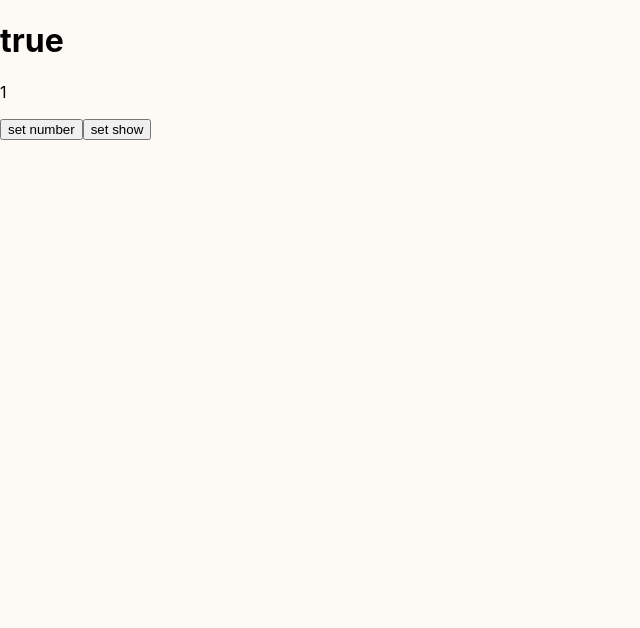
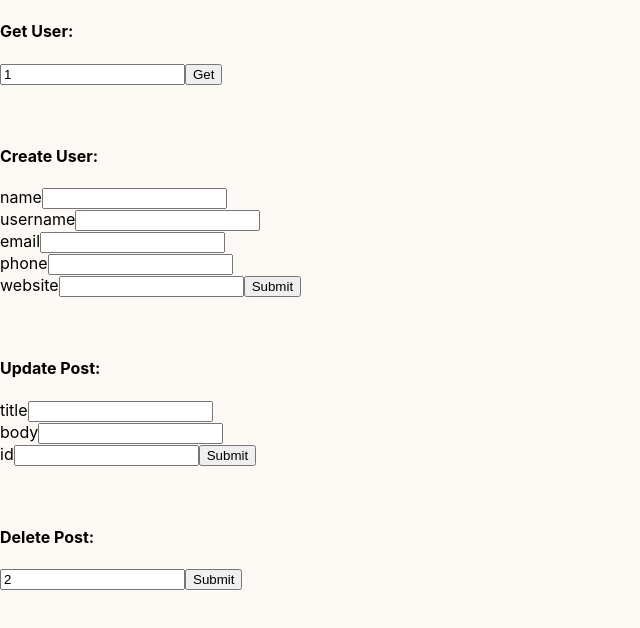
Before and after one commit to hope-s/react-botostart-course, a React (Create React App) app: page / in a window 1280 px wide. Shown: the top 628 px of the page, without its empty margins (0-640 px from the left). Built offline with nearby package versions, Linux system fonts and the light colour scheme.

Commit message:
GraphQL Apollo

```diff
--- a/package.json
+++ b/package.json
@@ -3,11 +3,13 @@
   "version": "0.1.0",
   "private": true,
   "dependencies": {
+    "@apollo/client": "^3.6.9",
     "@testing-library/jest-dom": "^5.16.2",
     "@testing-library/react": "^12.1.4",
     "@testing-library/user-event": "^13.5.0",
     "axios": "^0.26.1",
     "firebase": "^8.7.1",
+    "graphql": "^16.5.0",
     "node-sass": "^7.0.1",
     "prop-types": "^15.8.1",
     "query-string": "^7.1.1",
--- a/src/App.jsx
+++ b/src/App.jsx
@@ -1,28 +1,30 @@
-import { useMemo, useState } from "react";
+import CreateUser from './pages/CreateUser';
+import DeletePost from './pages/DeletePost';
+import UpdatePost from './pages/UpdatePost';
+import User from './pages/User';
 
 export default function App() {
-  const [show, setShow] = useState(true);
-  const [number, setNumber] = useState(1);
+  return (
+    <div className='App'>
+      <h4>Get User:</h4>
+      <User />
+      <br />
+      <br />
 
-  const slow = useMemo(() => {
-    for (let index = 0; index < 1000000000; index++) {}
-    return show;
-  }, [show]);
+      <h4>Create User:</h4>
+      <CreateUser />
+      <br />
+      <br />
 
-  function setShowFunc() {
-    setShow(!show);
-  }
+      <h4>Update Post:</h4>
+      <UpdatePost />
+      <br />
+      <br />
 
-  function setFuncNumber() {
-    setNumber(number + 1);
-  }
-
-  return (
-    <div className="App">
-      <h1>{slow ? "true" : "false"}</h1>
-      <p>{number}</p>
-      <button onClick={setFuncNumber}>set number</button>
-      <button onClick={setShowFunc}>set show</button>
+      <h4>Delete Post:</h4>
+      <DeletePost />
+      <br />
+      <br />
     </div>
   );
 }
--- /dev/null
+++ b/src/graphql/index.js
@@ -0,0 +1,6 @@
+import { ApolloClient, InMemoryCache } from '@apollo/client';
+
+export const client = new ApolloClient({
+  uri: 'https://graphqlzero.almansi.me/api',
+  cache: new InMemoryCache(),
+});
--- /dev/null
+++ b/src/graphql/mutations.js
@@ -0,0 +1,59 @@
+import { gql } from '@apollo/client';
+
+export const UPDATE_POST = gql`
+  mutation UpdatePost($id: ID!, $title: String!, $body: String!) {
+    updatePost(id: $id, input: { title: $title, body: $body }) {
+      id
+      title
+      body
+      user {
+        id
+        username
+        email
+        company {
+          name
+        }
+        phone
+        posts {
+          data {
+            id
+            title
+            body
+          }
+        }
+      }
+    }
+  }
+`;
+
+export const CREATE_USER = gql`
+  mutation CreateUser(
+    $name: String!
+    $username: String!
+    $email: String!
+    $phone: String
+    $website: String
+  ) {
+    createUser(
+      input: {
+        name: $name
+        username: $username
+        email: $email
+        phone: $phone
+        website: $website
+      }
+    ) {
+      name
+      username
+      email
+      phone
+      website
+    }
+  }
+`;
+
+export const DELETE_POST = gql`
+  mutation DeletePost($id: ID!) {
+    deletePost(id: $id)
+  }
+`;
--- /dev/null
+++ b/src/graphql/queries.js
@@ -0,0 +1,12 @@
+import { gql } from '@apollo/client/core';
+
+export const GET_USER = gql`
+  query GetUser($id: ID!) {
+    user(id: $id) {
+      username
+      email
+      phone
+      id
+    }
+  }
+`;
--- a/src/index.js
+++ b/src/index.js
@@ -2,12 +2,14 @@ import React from "react";
 import { createRoot } from 'react-dom/client';
 import "./index.scss";
 import App from "./App";
+import { ApolloProvider } from '@apollo/client';
+import { client } from "./graphql";
 
 const rootElemet = document.getElementById("root");
 const root = createRoot(rootElemet);
 
 root.render(
-  // <StrictMode>
+  <ApolloProvider client={client}>
     <App />
-  // </StrictMode>
+  </ApolloProvider>
 );
--- /dev/null
+++ b/src/pages/CreateUser.jsx
@@ -0,0 +1,58 @@
+import { useMutation } from '@apollo/client';
+import * as mutations from '../graphql/mutations';
+
+export default function CreateUser() {
+  const [muteFunc, { data, loading, error }] = useMutation(
+    mutations.CREATE_USER,
+    {
+      variables: { name: 'omid', username: 'sh', email: 'omidsh@gmail.com' }, //default values
+    }
+  );
+
+  const submitForm = (e) => {
+    e.preventDefault();
+    muteFunc({
+      variables: {
+        name: e.target[0].value,
+        username: e.target[1].value,
+        email: e.target[2].value,
+        phone: e.target[3].value,
+        website: e.target[4].value,
+      },
+    });
+  };
+  console.log('Create User', { data, loading, error });
+
+  return (
+    <div>
+      <form onSubmit={submitForm}>
+        <label htmlFor='name'>name</label>
+        <input type='text' name='name' id='name' />
+        <br />
+        <label htmlFor='username'>username</label>
+        <input type='text' name='body' id='username' />
+        <br />
+        <label htmlFor='email'>email</label>
+        <input type='email' name='email' id='email' />
+        <br />
+        <label htmlFor='phone'>phone</label>
+        <input type='number' name='phone' id='phone' />
+        <br />
+        <label htmlFor='website'>website</label>
+        <input type='text' name='website' id='website' />
+
+        <button type='submit'>Submit</button>
+
+        {data && (
+          <>
+            <p style={{ color: 'green' }}>User Created successfully!</p>
+            <p>name: {data.createUser.name}</p>
+            <p>email: {data.createUser.email}</p>
+            <p>phone: {data.createUser.phone}</p>
+            <p>website: {data.createUser.website}</p>
+          </>
+        )}
+      </form>
+    </div>
+  );
+}
--- /dev/null
+++ b/src/pages/DeletePost.jsx
@@ -0,0 +1,28 @@
+import React, { useState } from 'react';
+import { useMutation } from '@apollo/client';
+import * as mutations from '../graphql/mutations';
+
+export default function DeletePost() {
+  const [Func, { data, loading, error }] = useMutation(mutations.DELETE_POST);
+  const [id, setId] = useState(2);
+
+  console.log('DeletePost', { data, loading, error });
+
+  const submitForm = (e) => {
+    e.preventDefault();
+    Func({ variables: { id } });
+  };
+  return (
+    <div>
+      <form onSubmit={submitForm}>
+        <input
+          type='number'
+          value={id}
+          onChange={({ target: { value } }) => setId(value)}
+        />
+        <button>Submit</button>
+      </form>
+      {data && <p style={{ color: 'green' }}>User Deleted!</p>}
+    </div>
+  );
+}
--- /dev/null
+++ b/src/pages/UpdatePost.jsx
@@ -0,0 +1,49 @@
+import { useMutation } from '@apollo/client';
+import * as mutations from '../graphql/mutations';
+
+export default function UpdatePost() {
+  const [muteFunc, { data, loading, error }] = useMutation(
+    mutations.UPDATE_POST,
+    {
+      variables: { title: 'title1', body: 'body1' }, //default values
+    }
+  );
+
+  const submitForm = (e) => {
+    e.preventDefault();
+    muteFunc({
+      variables: {
+        title: e.target[0].value,
+        body: e.target[1].value,
+        id: e.target[2].value,
+      },
+    });
+  };
+  console.log('Update Post', { data, loading, error });
+
+  return (
+    <div>
+      <form onSubmit={submitForm}>
+        <label htmlFor='title'>title</label>
+        <input type='text' name='title' id='title' />
+        <br />
+        <label htmlFor='body'>body</label>
+        <input type='text' name='body' id='body' />
+        <br />
+        <label htmlFor='id'>id</label>
+        <input type='text' name='id' id='id' />
+
+        <button type='submit'>Submit</button>
+
+        {data && (
+          <>
+            <p style={{ color: 'green' }}>Post Updated!</p>
+            <p>id: {data.updatePost.id}</p>
+            <p>title: {data.updatePost.title}</p>
+            <p>body: {data.updatePost.body}</p>
+          </>
+        )}
+      </form>
+    </div>
+  );
+}
--- /dev/null
+++ b/src/pages/User.jsx
@@ -0,0 +1,31 @@
+import { useLazyQuery } from '@apollo/client';
+import { useState } from 'react';
+import * as queries from '../graphql/queries';
+
+export default function User() {
+  const [id, setId] = useState(1);
+  const [Func, { data, loading, error }] = useLazyQuery(queries.GET_USER);
+  console.log('Get User', { data, loading, error });
+
+  return (
+    <div>
+      <input
+        value={id}
+        type='text'
+        name='input'
+        onChange={(e) => setId(e.target.value)}
+      />
+      <button onClick={() => Func({ variables: { id } })}>Get </button>
+      {loading && <h3>Loading...</h3>}
+      {error && <h1>Error!</h1>}
+      {data && (
+        <>
+          <p>id: {data.user.id}</p>
+          <p>username: {data.user.username}</p>
+          <p>phone: {data.user.phone}</p>
+          <p>email: {data.user.email}</p>
+        </>
+      )}
+    </div>
+  );
+}
```
Also changed, not shown: 1 other file (tests, documents, lock files or other folders).
